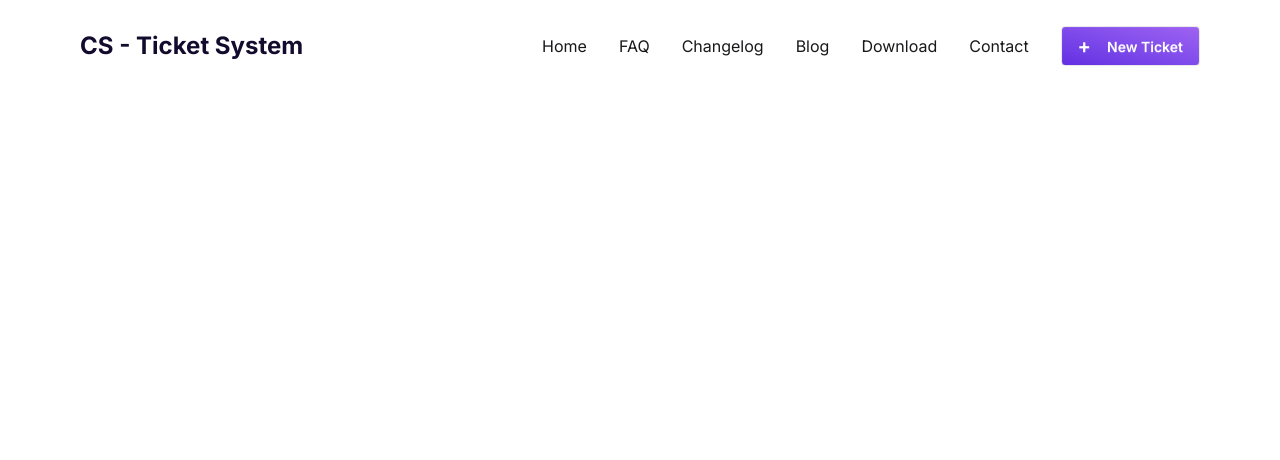
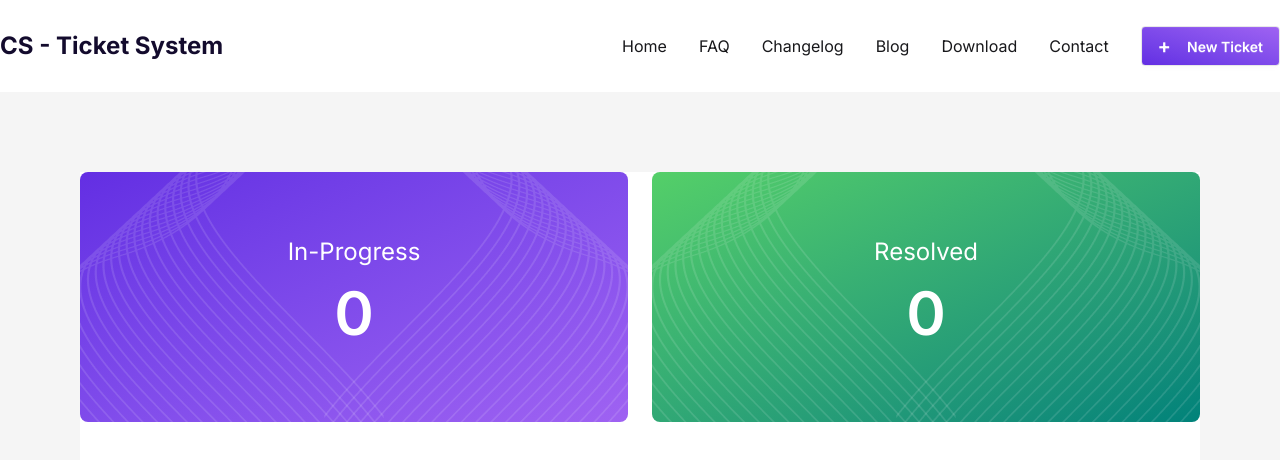
Before and after one commit to muhammad-tamim/web-project-21, a React (Vite) app: page / in a window 1280 px wide. Shown: the top 460 px of the page. Built offline with nearby package versions, Linux system fonts and the light colour scheme.

Commit message:
feat: add status bar

```diff
--- a/src/App.jsx
+++ b/src/App.jsx
@@ -1,10 +1,14 @@
 import React from 'react';
 import Navbar from './components/Navbar/Navbar';
+import TicketSection from './components/TicketSection/TicketSection';
 
 const App = () => {
   return (
     <div className='max-w-[1920px] mx-auto'>
       <Navbar></Navbar>
+      <div className='py-[80px] bg-[#F5F5F5]'>
+        <TicketSection></TicketSection>
+      </div>
     </div>
   );
 };
--- a/src/components/Navbar/Navbar.jsx
+++ b/src/components/Navbar/Navbar.jsx
@@ -13,7 +13,7 @@ const Navbar = () => {
     ]
 
     return (
-        <div className='py-[26px] px-5 md:px-10  xl:px-20 flex justify-between items-center'>
+        <div className='py-[26px] flex justify-between items-center'>
             <div>
                 <h1 className='text-[#130B2D] font-bold md:text-2xl'>CS - Ticket System</h1>
             </div>
--- /dev/null
+++ b/src/components/StatusBar/StatusBar.jsx
@@ -0,0 +1,24 @@
+import React from 'react';
+import vector1 from '../../assets/images/vector1.png'
+import vector2 from '../../assets/images/vector2.png'
+
+const StatusBar = () => {
+    return (
+        <div className='flex gap-6 justify-center pb-[80px]'>
+            <div className='relative text-white w-[708px] h-[250px] rounded-lg flex flex-col justify-center items-center bg-linear-to-br from-[#632EE3] to-[#9F62F2]'>
+                <img className='absolute left-0' src={vector1} alt="" />
+                <p className='text-2xl'>In-Progress</p>
+                <h1 className='font-semibold text-[60px]'>0</h1>
+                <img className='absolute right-0' src={vector2} alt="" />
+            </div>
+            <div className='relative text-white w-[708px] h-[250px] rounded-lg flex flex-col justify-center items-center bg-linear-to-br from-[#54CF68] to-[#00827A]'>
+                <img className='absolute left-0' src={vector1} alt="" />
+                <p className='text-2xl'>Resolved</p>
+                <h1 className='font-semibold text-[60px]'>0</h1>
+                <img className='absolute right-0' src={vector2} alt="" />
+            </div>
+        </div >
+    );
+};
+
+export default StatusBar;
--- /dev/null
+++ b/src/components/TicketSection/TicketSection.jsx
@@ -0,0 +1,13 @@
+import React from 'react';
+import StatusBar from '../StatusBar/StatusBar';
+
+const TicketSection = () => {
+    return (
+        <div className='mx-5 md:mx-10 xl:mx-20 bg-white'>
+            <StatusBar></StatusBar>
+
+        </div>
+    );
+};
+
+export default TicketSection;
```
Also changed, not shown: src/assets/images/vector2.png.
